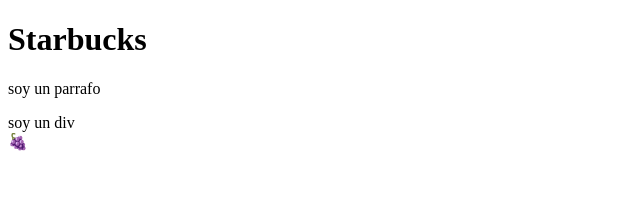
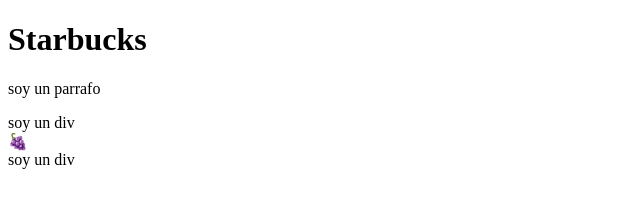
Before and after one commit to TomasDnlAranda/starbucks-17a, a plain HTML site: page index.html in a window 1280 px wide. Shown: the full height of the page, 0-640 px from the left. Drawn offline with Linux system fonts and the light colour scheme.

Commit message:
10. add div

```diff
--- a/index.html
+++ b/index.html
@@ -10,5 +10,8 @@
 		<p>soy un parrafo</p>
 		<div>soy un div</div>
 		<footer>🍇</footer>
+
+		<!-- explicacion -->
+		<div>soy un div</div>
 	</body>
 </html>
```
